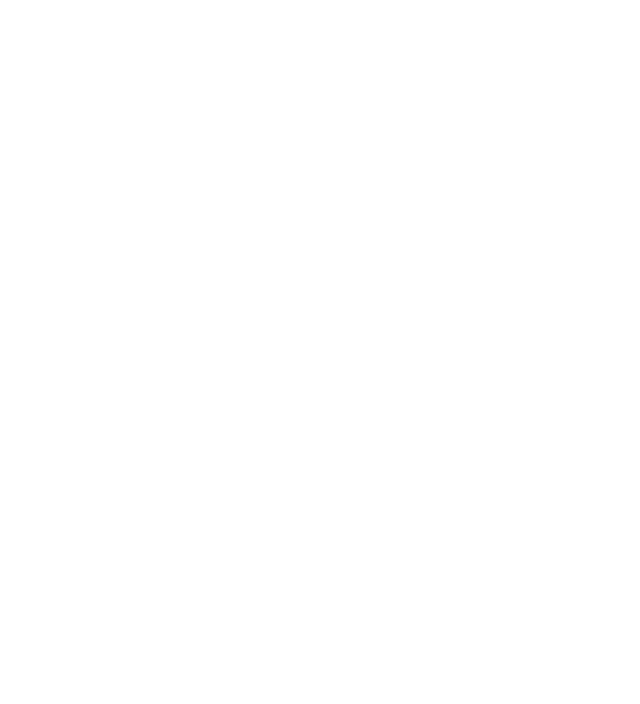
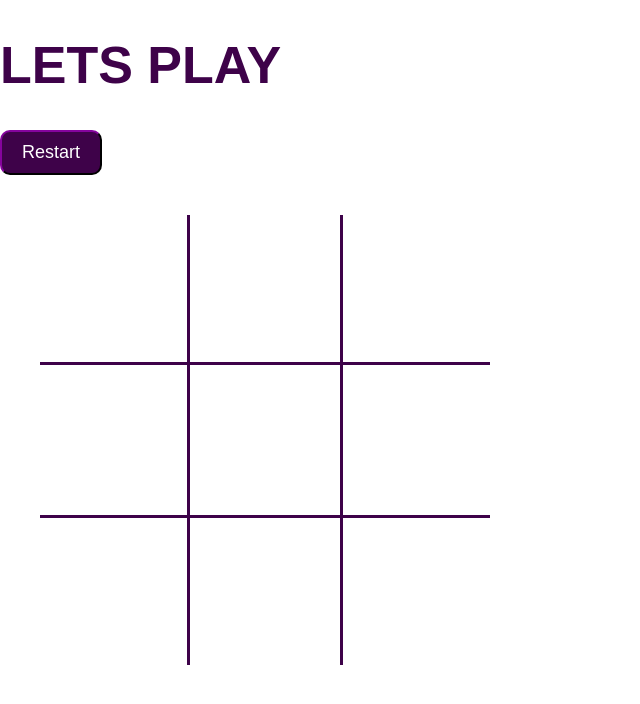
Before and after one commit to gymmu-DC-CS/tic-tac-toe-e255557, a plain HTML site: page index.html in a window 1280 px wide. Shown: the whole page, without its empty margins (0-640 px from the left). Drawn offline with Linux system fonts and the light colour scheme.

Commit message:
bis 22 minuten

```diff
--- a/app.css
+++ b/app.css
@@ -0,0 +1,60 @@
+:root {
+    --purple: #3e0249;
+}
+
+body {
+    margin: 0;
+    padding: 0;
+    color: var(--purple);
+    font-family: sans-serif;
+}
+
+* {
+    box-sizing: border-box;
+}
+
+h1 {
+    font-size: 52px;
+    text-transform: uppercase;
+}
+
+container {
+    padding: 40px;
+    height: 100vh;
+    display: flex;
+    justify-content: center;
+    align-items: center;
+    flex-direction: column;
+}
+
+#gameboard {
+width: 450px;
+display: flex;
+flex-wrap: wrap;
+margin: 40px;
+}
+
+.box {
+    height: 150px;
+    width: 150px;
+    display: flex;
+    justify-content: center;
+    align-items: center;
+    color: var(--purple);
+    font-size: 150px;
+}
+
+button {
+    padding: 10px 20px;
+    border-radius: 10px;
+    background-color: var(--purple);
+    color: white;
+    border-color: var(--purple);
+    font-size: 18px;
+    transition: 200ms transform;
+}
+
+button:hover {
+    cursor: pointer;
+    transform: trursanslateY(-2px)
+}
--- a/app.js
+++ b/app.js
@@ -0,0 +1,56 @@
+const boxes = Array.from(document.getElementsByClassName('box'));
+const pl = document.getElementById('playText');
+const spaces = [null, null, null, null, null, null, null, null, null];
+const O_TEXT = "0";
+const X_TEXT = "X";
+let currentPlayer = O_TEXT;
+
+const drawBoard = () => {
+  boxes.forEach((box, index)=>{
+    let styleString = '';
+    if (index < 3) {
+        styleString += `border-bottom: 3px solid var(--purple);`;
+    }
+    if(index % 3 === 0 ) {
+        styleString += `border-right: 3px solid var(--purple);`;
+    }
+    if(index % 3 === 2) {
+        styleString += `border-left: 3px solid var(--purple);`;
+    }
+    if(index > 5) {
+        styleString += `border-top: 3px solid var(--purple);`;
+    }
+    box.style = styleString;
+    box.addEventListener(`click`, boxClicked)
+  });
+};
+
+const boxClicked = (e) => {
+  const id = e.target.id;
+  console.log(id);
+  if(!spaces[id]){
+    spaces[id] = currentPlayer;
+    e.target.innerText = currentPlayer;
+
+    if(playerHasWon()) {
+        playText.innerText = `${currentPlayer} has won!`;
+        return;
+    }
+    currentPlayer = currentPlayer === O_TEXT ? X_TEXT : O_TEXT;
+  }
+};
+
+const playerHasWon =() => {
+    if(spaces[0] === currentPlayer) {
+      if(spaces[1] === currentPlayer && spaces[2] === player){
+        console,log(`${currentPlayer} wins up top.`)
+        return true;
+      }
+        if(spaces[3] === currentPlayer && spaces[6] === player){
+          console,log(`${currentPlayer} wins on the left.`)
+          return true;
+        }
+    }
+}
+
+drawBoard()
--- a/index.html
+++ b/index.html
@@ -3,9 +3,28 @@
 <head>
     <meta charset="UTF-8">
     <meta name="viewport" content="width=device-width, initial-scale=1.0">
-    <title>Document</title>
+    <title>Tic TAc Toe</title>
+    <link rel="stylesheet" href="app.css">
 </head>
 <body>
+  <div class="conatainer">
+    <h1 id="playText">Lets PLay</h1>
+    <button id="restartBtn">Restart</button>
+    <div id="gameboard">
+        <div class="box" id="0"></div>
+        <div class="box" id="1"></div>
+        <div class="box" id="2"></div>
+        <div class="box" id="3"></div>
+        <div class="box" id="4"></div>
+        <div class="box" id="5"></div>
+        <div class="box" id="6"></div>
+        <div class="box" id="7"></div>
+        <div class="box" id="8"></div>
+    </div>
+
+    </div>
+  </div>
+ <script src="app.js"></script>
 
 </body>
 </html>
```
